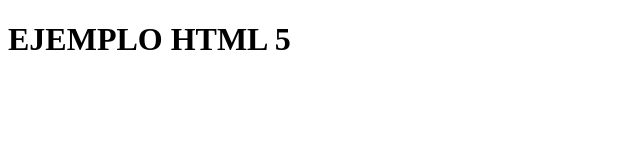
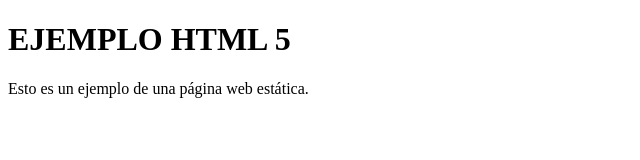
Before and after one commit to agomez35/Ejemplo1, a plain HTML site: page index.html in a window 1280 px wide. Shown: the whole page, without its empty margins (0-640 px from the left). Drawn offline with Linux system fonts and the light colour scheme.

Commit message:
Version corregida 2

```diff
--- a/index.html
+++ b/index.html
@@ -8,5 +8,6 @@
 </head>
 <body>
     <H1>EJEMPLO HTML 5</H1>
+    <p>Esto es un ejemplo de una página web estática.</p>
 </body>
 </html>
```
